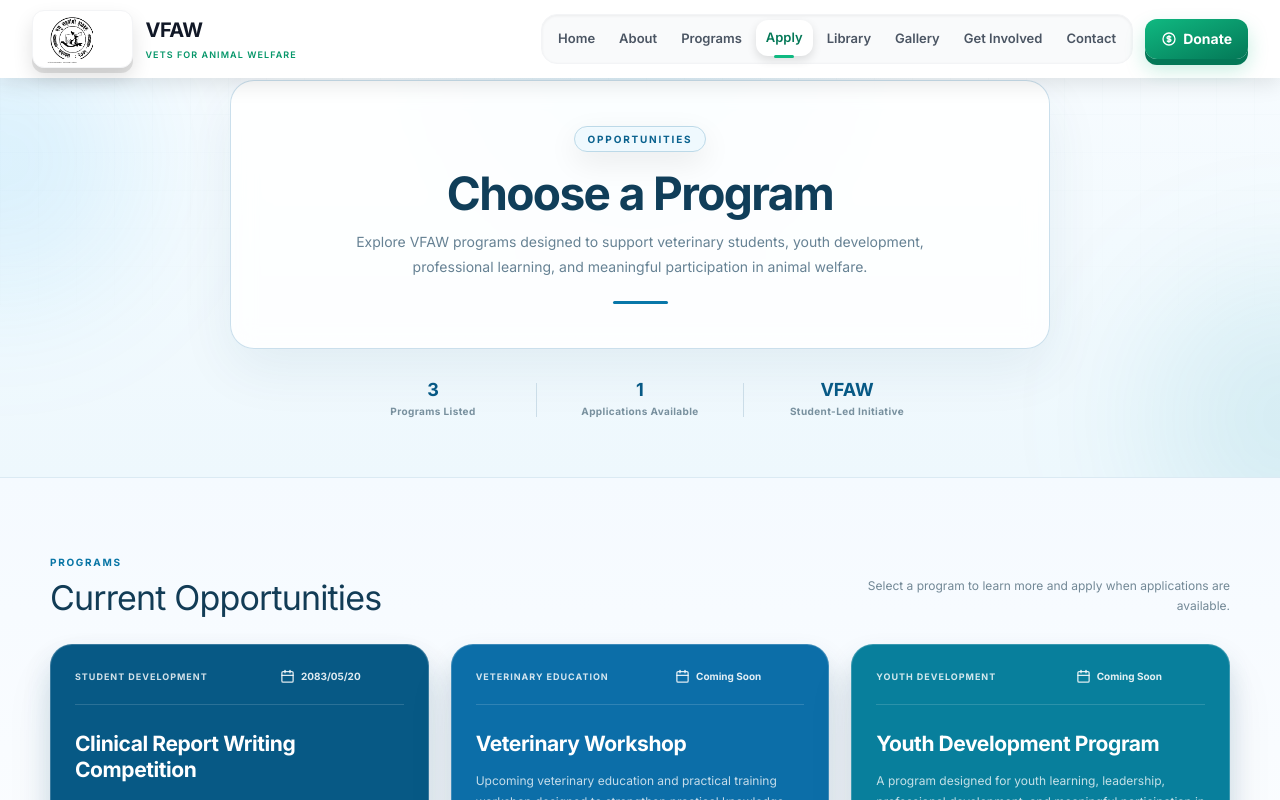
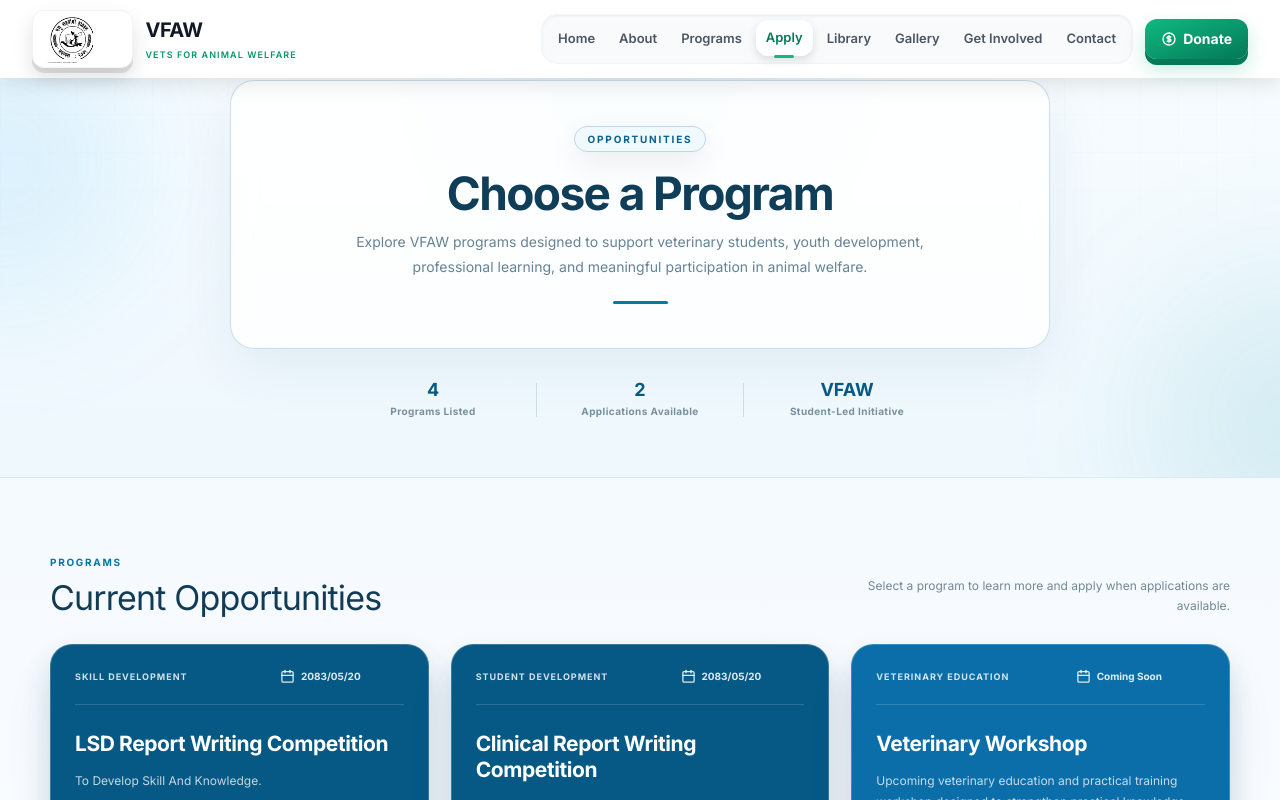
Before and after one commit to VetsForAnimalWelfare/vfaw, a React (Vite) app: page /apply in a window 1280 px wide. Shown: the top 800 px of the page. Built offline with nearby package versions, Linux system fonts and the light colour scheme.

Commit message:
Add LSD Report Writing Competition program
Added a new program entry for LSD Report Writing Competition.

```diff
--- a/src/pages/Apply.jsx
+++ b/src/pages/Apply.jsx
@@ -1,6 +1,18 @@
 import { useEffect, useMemo, useState } from "react";
 
 const programs = [
+   {
+    id: 4,
+    slug: "lsd-report-writing",
+    title: "LSD Report Writing Competition",
+    description:
+      "To Develop Skill And Knowledge.",
+    date: "2083/05/20",
+    type: "Skill Development",
+    formLink:
+      "https://docs.google.com/forms/d/e/1FAIpQLSeh4etkOFN3AlsO-oNBUTR3khVb2I2jvMdw_hlzxYP5IH_vqQ/viewform?embedded=true",
+    shade: "blue",
+  },
   {
     id: 1,
     slug: "clinical-report-writing",
```
